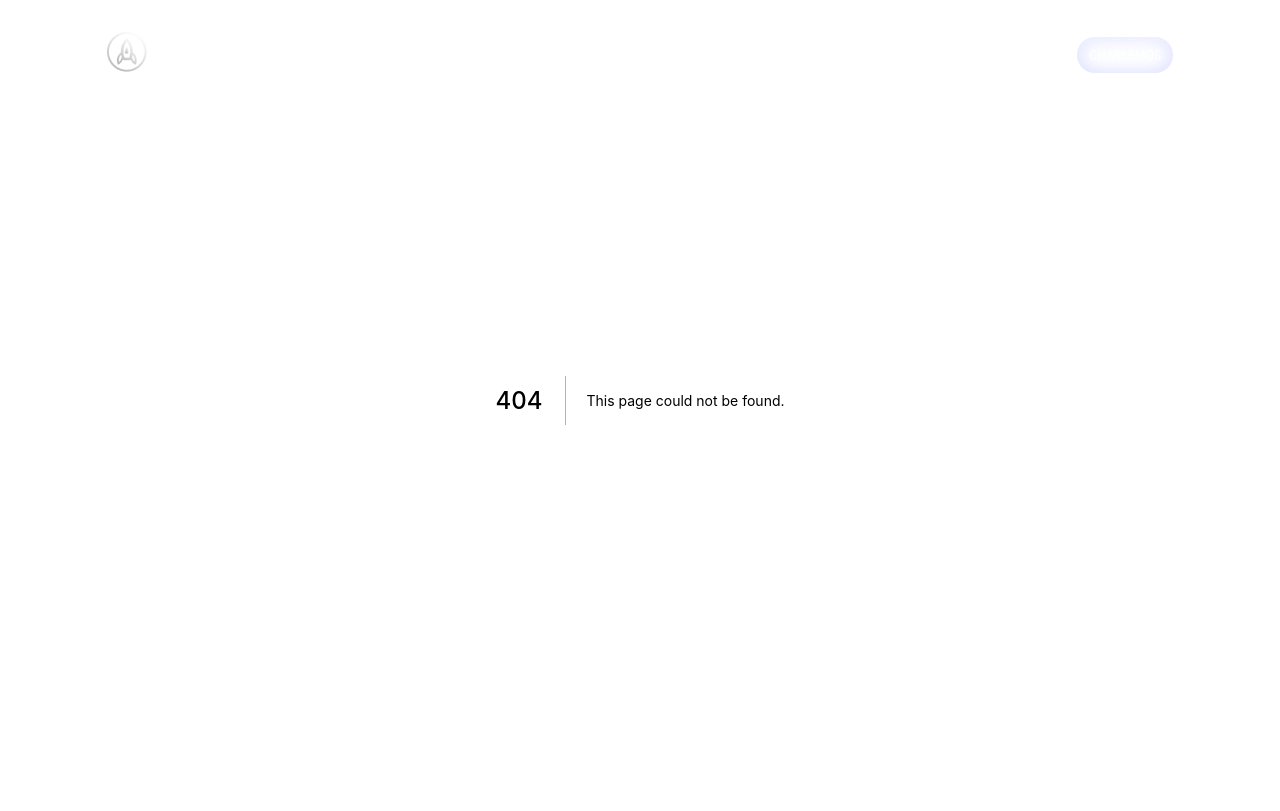
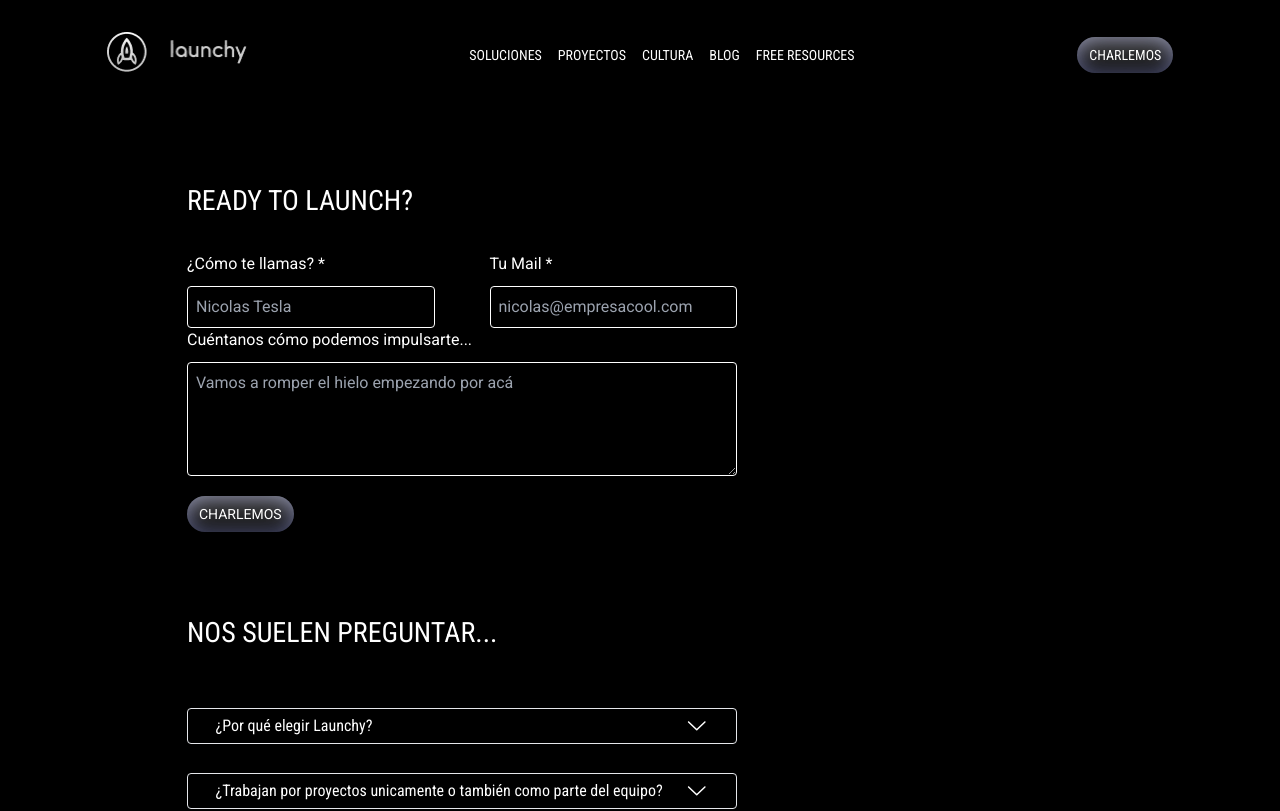
Before and after one commit to enrique-dev-coder/launchy.me, a Next.js app: page /contact in a window 1280 px wide. Before the commit this address had no page. Shown: the top 811 px of the page. Built offline with nearby package versions, Linux system fonts and the light colour scheme; a web font is replaced by a local one.

Commit message:
se empieza con la contact page y se hacen correcciones al componente de faq

```diff
--- /dev/null
+++ b/components/ContactPage/ContactForm.jsx
@@ -0,0 +1,63 @@
+import React from 'react';
+import HomeSectionContainer from '../../components/Wrappers/HomeSectionContainer';
+
+const InputContactForm = ({ title, type, placeholder }) => {
+  return (
+    <div className="flex flex-col w-[45%]">
+      <label className="text-white font-normal text-base roboto_normal mb-[10px] ">
+        {title}
+      </label>
+      <input
+        type={type}
+        className=" bg-transparent border border-white   rounded text-white/70 roboto_normal p-2"
+        placeholder={placeholder}
+        required
+      />
+    </div>
+  );
+};
+
+const ContactForm = () => {
+  return (
+    <HomeSectionContainer>
+      <div className="w-[550px]">
+        <h2 className=" text-white font-medium uppercase text-[28px] mb-[30px]">
+          Ready to Launch?
+        </h2>
+        <form className="w-full">
+          <div className="flex justify-between">
+            <InputContactForm
+              type={'text'}
+              title={'¿Cómo te llamas? *'}
+              placeholder="Nicolas Tesla"
+            />
+            <InputContactForm
+              type={'mail'}
+              title={'Tu Mail *'}
+              placeholder="nicolas@empresacool.com"
+            />
+          </div>
+          <div className="flex flex-col">
+            <label className="text-white font-normal text-base roboto_normal mb-[10px] ">
+              Cuéntanos cómo podemos impulsarte...
+            </label>
+            <textarea
+              className=" bg-transparent border border-white mb-[20px]   rounded text-white/70 roboto_normal p-2"
+              maxLength={300}
+              rows={4}
+              placeholder="Vamos a romper el hielo empezando por acá"
+            />
+          </div>
+          <button
+            type="submit"
+            className="roboto_normal text-white  py-2 px-3 uppercase text-sm navbar_button"
+          >
+            Charlemos
+          </button>
+        </form>
+      </div>
+    </HomeSectionContainer>
+  );
+};
+
+export default ContactForm;
--- /dev/null
+++ b/components/ContactPage/FaqContact.jsx
@@ -0,0 +1,14 @@
+import React from 'react';
+import FAQ from '../pagesAtom/FAQ';
+import HomeSectionContainer from '../Wrappers/HomeSectionContainer';
+const FaqContact = () => {
+  return (
+    <HomeSectionContainer>
+      <div className="w-[550px]">
+        <FAQ />
+      </div>
+    </HomeSectionContainer>
+  );
+};
+
+export default FaqContact;
--- a/components/MobileMenu.jsx
+++ b/components/MobileMenu.jsx
@@ -57,7 +57,7 @@ const MobileMenu = ({ isOpen }) => {
         </div>
         <div className="w-10/12 mx-auto h-[450px] mb-[30px] flex flex-col justify-around">
           {menuData.map((m) => (
-            <div className="relative">
+            <div className="relative" key={m.title}>
               <p
                 key={m.id}
                 className="uppercase text-white mb-[30px] text-[20px]"
--- a/components/Navbar.jsx
+++ b/components/Navbar.jsx
@@ -45,7 +45,7 @@ const Navbar = () => {
           {/*links container*/}
           <div className="md:flex space-x-4 hidden  ">
             {Links.map((l) => (
-              <Link href={l.src}>
+              <Link href={l.src} key={l.title}>
                 <p
                   className="text-white uppercase text-sm cursor-pointer"
                   key={l.title}
--- a/components/pagesAtom/FAQ.jsx
+++ b/components/pagesAtom/FAQ.jsx
@@ -1,14 +1,14 @@
-import {useReducer} from "react"
-import FAQsingle from "./FAQsingle"
+import { useReducer } from 'react';
+import FAQsingle from './FAQsingle';
 
 const types = {
   porque: 'porque',
   proyectos: 'proyectos',
-  especialidad:'especialidad',
+  especialidad: 'especialidad',
   aliens: 'aliens',
   partners: 'partners',
-  referidos: 'referidos'
-}
+  referidos: 'referidos',
+};
 
 const initialState = {
   porque: false,
@@ -17,93 +17,135 @@ const initialState = {
   aliens: false,
   partners: false,
   referidos: false,
-}
+};
 
 const reducer = (state, action) => {
   switch (action.type) {
-
     case types.porque:
-      return {porque: state.porque? false : true, proyectos: false, especialidad: false,aliens: false,partners: false, referidos: false}
+      return {
+        porque: state.porque ? false : true,
+        proyectos: false,
+        especialidad: false,
+        aliens: false,
+        partners: false,
+        referidos: false,
+      };
 
     case types.proyectos:
-      return {proyectos: state.proyectos? false : true, porque: false, especialidad: false, aliens: false, partners: false, referidos: false}
+      return {
+        proyectos: state.proyectos ? false : true,
+        porque: false,
+        especialidad: false,
+        aliens: false,
+        partners: false,
+        referidos: false,
+      };
 
     case types.especialidad:
-      return {especialidad: state.especialidad? false : true, porque: false, proyectos: false, aliens: false, partners: false, referidos: false}
+      return {
+        especialidad: state.especialidad ? false : true,
+        porque: false,
+        proyectos: false,
+        aliens: false,
+        partners: false,
+        referidos: false,
+      };
 
     case types.aliens:
-      return {aliens: state.aliens? false : true, porque: false, proyectos: false, especialidad: false, partners: false, referidos: false}
+      return {
+        aliens: state.aliens ? false : true,
+        porque: false,
+        proyectos: false,
+        especialidad: false,
+        partners: false,
+        referidos: false,
+      };
 
     case types.partners:
-      return {partners: state.partners? false : true, porque: false, especialidad: false, aliens: false, proyectos: false, referidos: false}
+      return {
+        partners: state.partners ? false : true,
+        porque: false,
+        especialidad: false,
+        aliens: false,
+        proyectos: false,
+        referidos: false,
+      };
 
     case types.referidos:
-      return {referidos: state.referidos? false : true, porque: false, especialidad: false, aliens: false, proyectos: false, partners: false}
+      return {
+        referidos: state.referidos ? false : true,
+        porque: false,
+        especialidad: false,
+        aliens: false,
+        proyectos: false,
+        partners: false,
+      };
 
     default:
       return state;
   }
-}
+};
 
 const FAQ = () => {
+  const [show, showDispatch] = useReducer(reducer, initialState);
 
-  const [show, showDispatch] = useReducer(reducer, initialState)
-
-  const {porque, proyectos, especialidad, aliens, partners, referidos} = show
+  const { porque, proyectos, especialidad, aliens, partners, referidos } = show;
 
   return (
-    <div className='flex flex-col bg-black text-white gap-6 p-[8%]'>
-      <h2 className="">NOS SUELEN PREGUNTAR...</h2>
+    <div className="flex flex-col bg-black text-white gap-6 ">
+      <h2 className="text-white font-medium uppercase text-[28px] mb-[30px]">
+        NOS SUELEN PREGUNTAR...
+      </h2>
 
       <FAQsingle
-        text='¿Por qué elegir Launchy?'
-        answer='Somos rápidos, seguros, adaptativos y disruptivos lo cual es el resultado de creer en la especialización de cada uno. Al formar un grupo multidisciplinarios conseguimos evitar sesgos y  perdidas de tiempo innecesarias.'
+        text="¿Por qué elegir Launchy?"
+        answer="Somos rápidos, seguros, adaptativos y disruptivos lo cual es el resultado de creer en la especialización de cada uno. Al formar un grupo multidisciplinarios conseguimos evitar sesgos y  perdidas de tiempo innecesarias."
         type={types.porque}
         show={porque}
         showDispatch={showDispatch}
       />
 
       <FAQsingle
-          text='¿Trabajan por proyectos unicamente o también como parte del equipo? '
-          answer='Tomamos tanto proyectos a medidas como actividades que necesiten complementar en conjunto con un equipo interno. Indiferentemente de ambos escenarios somos conscientes que adaptarnos y colaborar con el equipo interno de cada empresa es de vital para el desarrollo de cada proyecto. '
+        text="¿Trabajan por proyectos unicamente o también como parte del equipo? "
+        answer="Tomamos tanto proyectos a medidas como actividades que necesiten complementar en conjunto con un equipo interno. Indiferentemente de ambos escenarios somos conscientes que adaptarnos y colaborar con el equipo interno de cada empresa es de vital para el desarrollo de cada proyecto. "
         type={types.proyectos}
         show={proyectos}
         showDispatch={showDispatch}
       />
 
       <FAQsingle
-          text='¿Cuál es su especialidad?'
-          answer='Enfocamos nuestras multiples disciplinas al Customer Journey Map de cada empresa con una matriz Impacto/Esfuerzo. Encontrar mejoras y aplicarlas es nuestro main thing'
+        text="¿Cuál es su especialidad?"
+        answer="Enfocamos nuestras multiples disciplinas al Customer Journey Map de cada empresa con una matriz Impacto/Esfuerzo. Encontrar mejoras y aplicarlas es nuestro main thing"
         type={types.especialidad}
         show={especialidad}
         showDispatch={showDispatch}
       />
 
       <FAQsingle
-          text='¿Son aliens realmente?'
-          answer='Depende desde que planeta nos hables. Just kidding, es info clasificada, pero si trabajas con nosotros capaz lo descubras'
+        text="¿Son aliens realmente?"
+        answer="Depende desde que planeta nos hables. Just kidding, es info clasificada, pero si trabajas con nosotros capaz lo descubras"
         type={types.aliens}
         show={aliens}
         showDispatch={showDispatch}
       />
 
       <FAQsingle
-          text='¿Tienen un canal de Partners?'
-          answer='Siii, al estar en el mundo del emprendimiento conoces muchas necesidades y gente excelente para resolverla, si vos crees que eres de ese grupo contáctanos y hablemos '
+        text="¿Tienen un canal de Partners?"
+        answer="Siii, al estar en el mundo del emprendimiento conoces muchas necesidades y gente excelente para resolverla, si vos crees que eres de ese grupo contáctanos y hablemos "
         type={types.partners}
         show={partners}
         showDispatch={showDispatch}
       />
 
       <FAQsingle
-          text='¿Tienen programa de referidos?'
-          answer='Efectivamente, cada proyecto referido da al referenciador un 15% de su valor.'
+        text="¿Tienen programa de referidos?"
+        answer="Efectivamente, cada proyecto referido da al referenciador un 15% de su valor."
         type={types.referidos}
         show={referidos}
         showDispatch={showDispatch}
       />
     </div>
-  )
-}
+  );
+};
 
-export default FAQ
+export default FAQ;
--- a/components/pagesAtom/FAQsingle.jsx
+++ b/components/pagesAtom/FAQsingle.jsx
@@ -1,21 +1,40 @@
-const FAQsingle = ({text, answer, type, show, showDispatch}) => {
+//ELi en general la logica del componente esta bien implementada pero el CSS tenia unos problemas
+//sobre todo que como eran cajas absolutas tenias que dejar mucho espacio entre cada renglos
+//por que cuando estaban juntas se juntaban los renglones , puse todo en un mismo contenedor para que cada renglon
+// agarre su espacio
+
+const FAQsingle = ({ text, answer, type, show, showDispatch }) => {
   return (
-    <div className="flex border w-full py-[.5%] relative items-center mb-[4rem]" onClick={() => {
+    <div
+      className="flex border flex-col w-full  relative  mb-[5px] rounded"
+      onClick={() => {
         showDispatch({
-            type
-        })
-      }}>
-      <div className="ml-[2%] transition-all">
-        {text}
-      </div>
+          type,
+        });
+      }}
+    >
+      <div className=" transition-all py-[5px] w-[90%] mx-auto  ">{text}</div>
 
-      <div className={`flex border w-full p-[1%] absolute top-[100%] pointer-events-none ${show? 'block' : 'hidden'} bg-black`}>
+      <div
+        className={`flex  pointer-events-none w-[90%] py-[5px] mx-auto ${
+          show ? 'block' : 'hidden'
+        } bg-black`}
+      >
         {answer}
       </div>
+      {/*ELi aqui cambie la flechita por un icono y solo le deje la logica con los giros*/}
+      <div
+        className={`  absolute right-0 translate-y-1 transition-all transform ${
+          show ? 'rotate-[180deg] ' : 'rotate-[0deg] '
+        } mr-[5%]`}
+      >
+        <img
+          src="/img/ep_arrow-down.svg"
+          className="w-[24.5px] h-[24.5px] cursor-pointer"
+        />
+      </div>
+    </div>
+  );
+};
 
-      <div className={`ml-auto w-[.7rem] h-[.7rem] inline-block border-white border-solid border-t-[2px] border-r-[2px] transition-all transform ${show? 'rotate-[320deg] mt-[.3%]' : 'rotate-[136deg] mb-[.3%]'} mr-[5%]`}></div>
-    </div>
-  )
-}
-
-export default FAQsingle
+export default FAQsingle;
--- /dev/null
+++ b/pages/contact/index.jsx
@@ -0,0 +1,20 @@
+import React from 'react';
+import ContactForm from '../../components/ContactPage/ContactForm';
+import StarBackgroundCss from '../../components/Wrappers/StarBackgroundCss';
+import FaqContact from '../../components/ContactPage/FaqContact';
+import SubscribeForm from '../../components/SubscribeForm';
+import Footer from '../../components/Footer';
+const index = () => {
+  return (
+    <div className="bg-black">
+      {/*div vacio solo para dejar espacio en el section container porque me da hueva acomodorlao para casos  donde se incie con una seccion*/}
+      <div className="w-full h-[100px]"></div>
+      <ContactForm />
+      <FaqContact />
+      <SubscribeForm />
+      <Footer />
+    </div>
+  );
+};
+
+export default index;
```
Also changed, not shown: public/img/ep_arrow-down.svg (added). Lines whose indentation alone changed are shown as unchanged.
